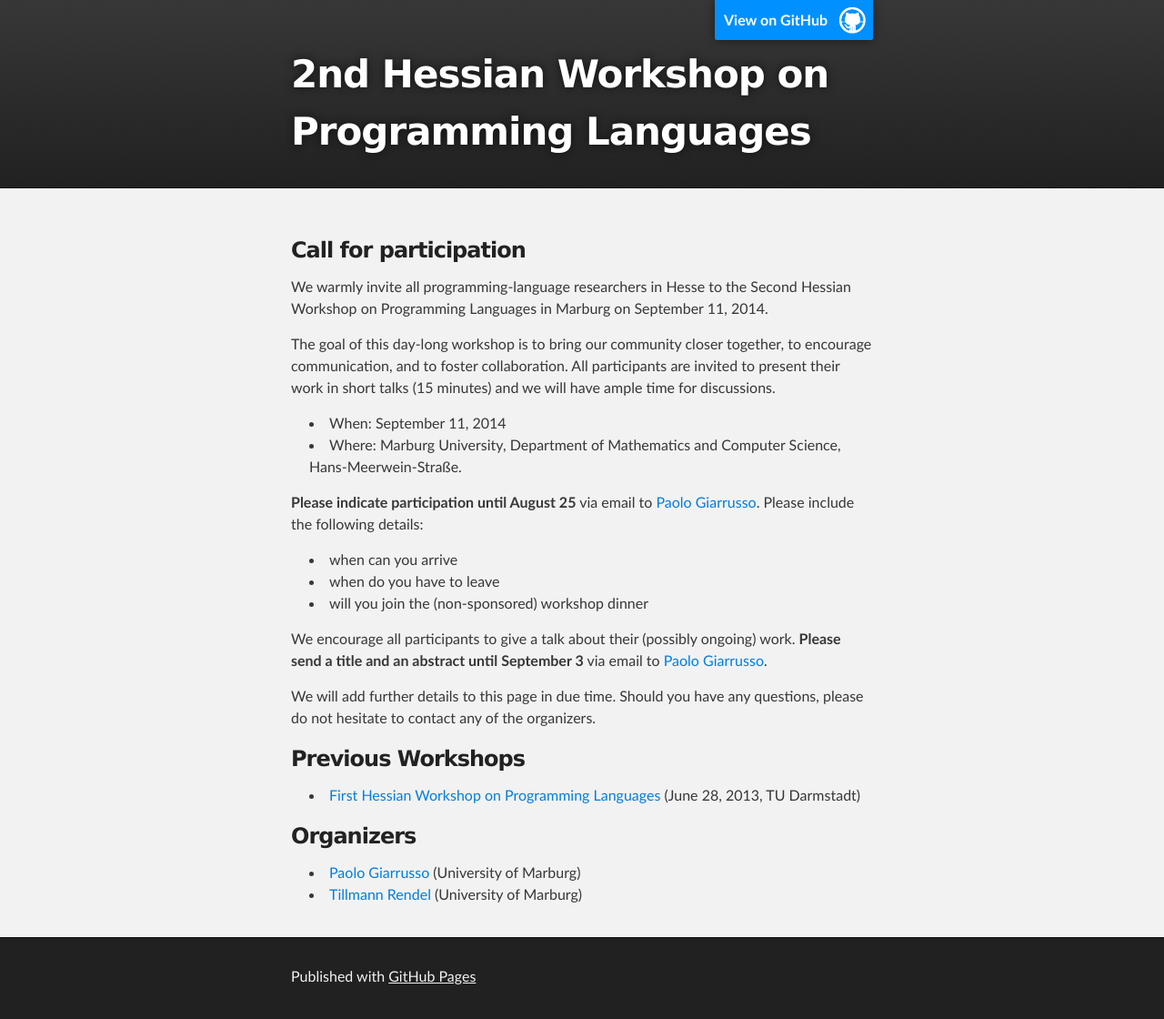
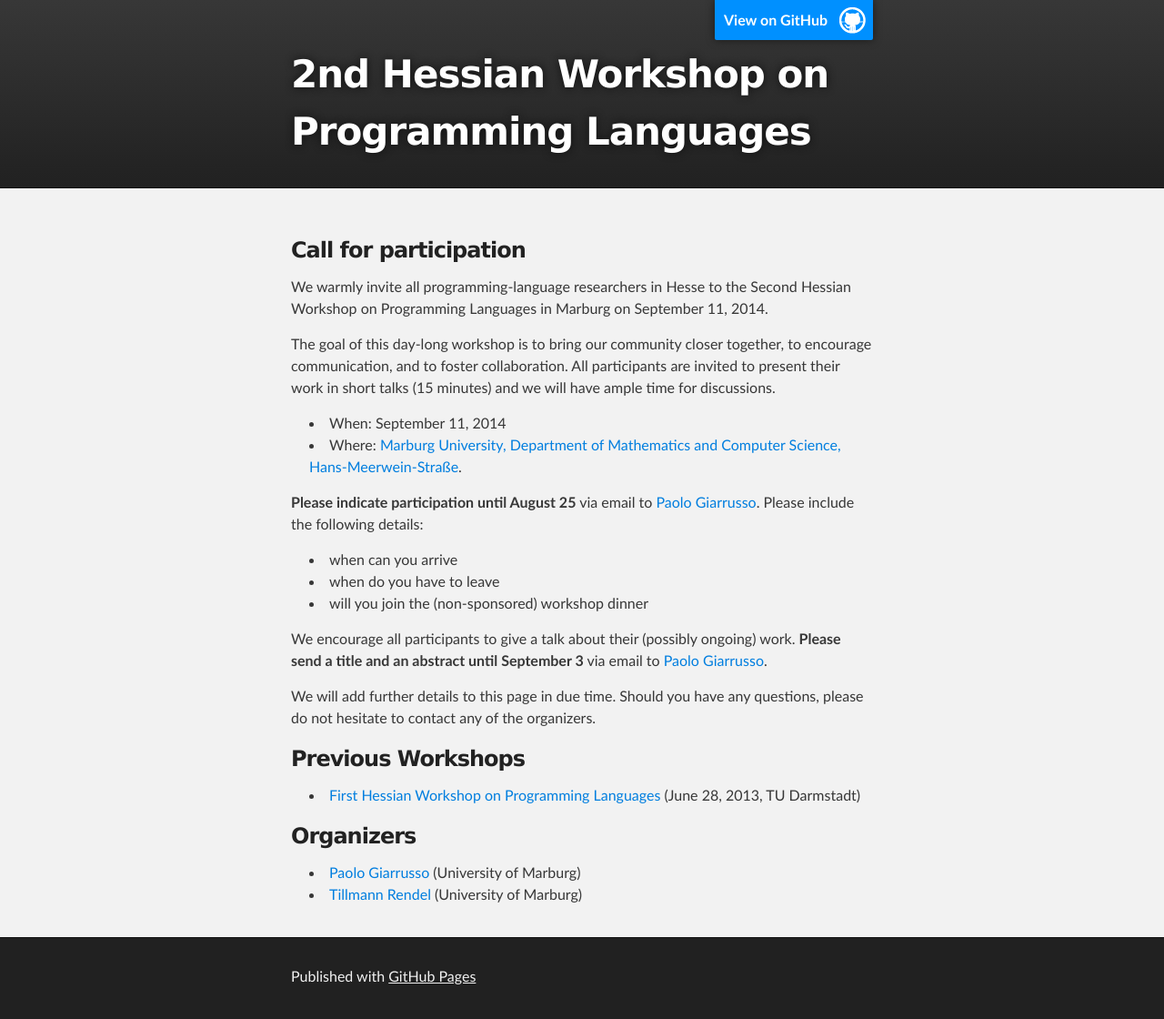
Before and after one commit to ps-mr/hesspl-2014, a Jekyll site: the page built from index.md, in a window 1280 px wide. Shown: the whole page at 91% size. Built offline with Jekyll 4.4.1, drawn with Linux system fonts in a browser that asks for light colours; Markdown is read by kramdown in place of the engine named in the settings; part of the change alters nothing that is shown.

```diff
--- a/index.md
+++ b/index.md
@@ -11,8 +11,8 @@ All participants are invited to present their work in short talks (15 minutes)
 and we will have ample time for discussions.
 
 * When: September 11, 2014
-* Where: Marburg University, Department of Mathematics and Computer Science,
-Hans-Meerwein-Straße.
+* Where: [Marburg University, Department of Mathematics and Computer Science,
+Hans-Meerwein-Straße](http://www.uni-marburg.de/fb12/kontakt_lageplan).
 
 **Please indicate participation until August 25** via email to [Paolo
 Giarrusso](pgiarrusso@informatik.uni-marburg.de). Please include the following
```
